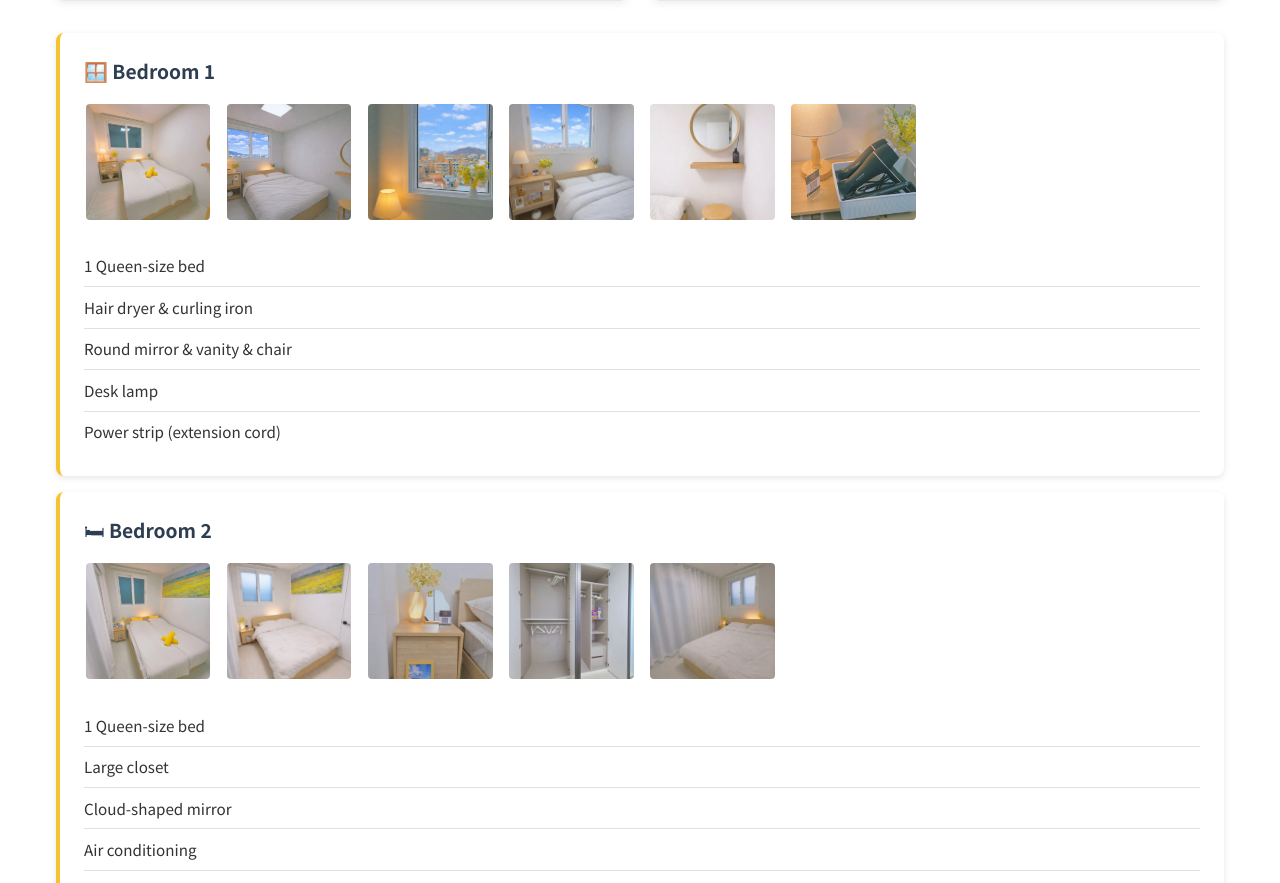
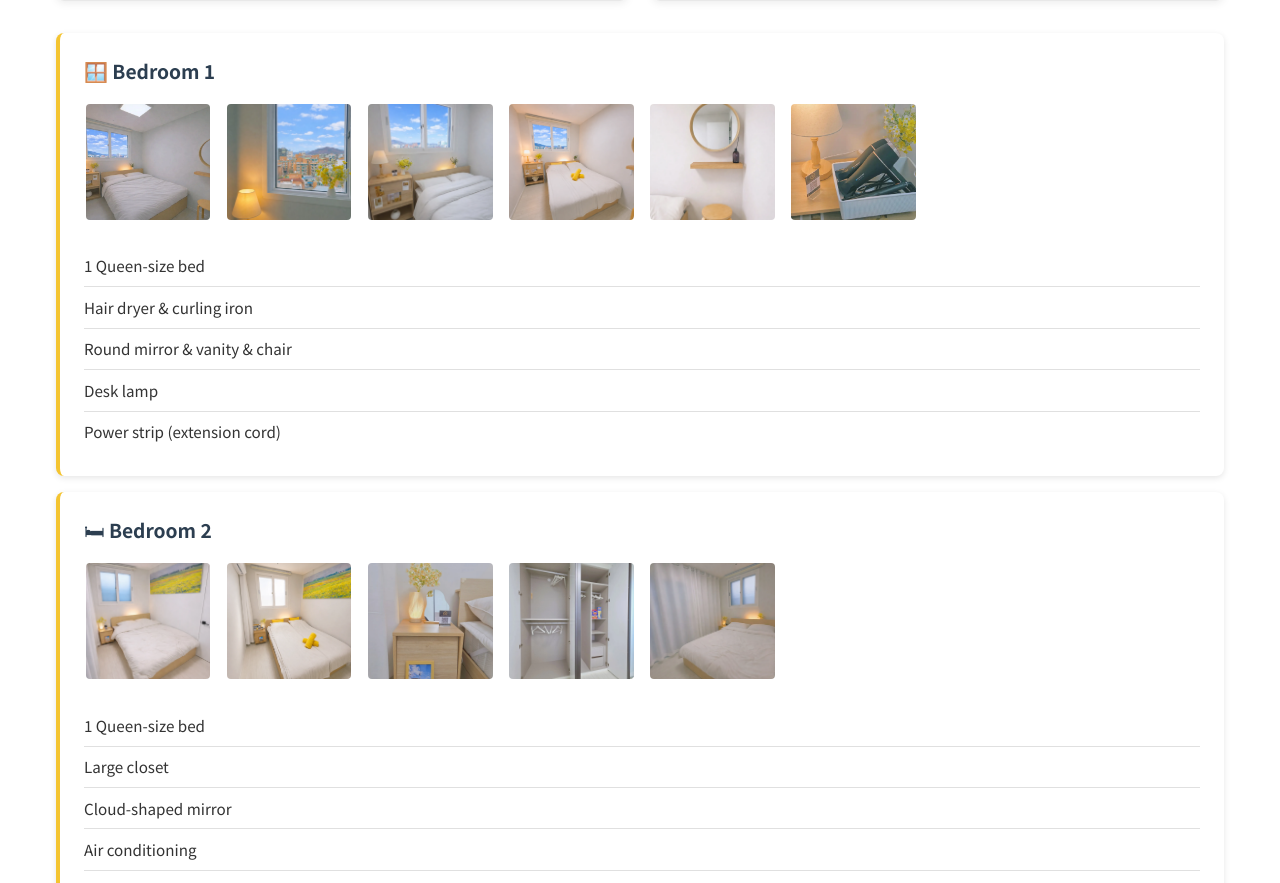
Before and after one commit to casagolden2026-afk/casa-golden, a React (Vite) app: page / in a window 1280 px wide. Shown: the part 2232-3115 px from the top of the page. Built offline with nearby package versions, Linux system fonts and the light colour scheme.

Commit message:
[feat] 여름 방 이미지 개선, 순서 변경

```diff
--- a/src/data/imageData.ts
+++ b/src/data/imageData.ts
@@ -10,16 +10,16 @@ export const heroImageData = [
 // 각 방별 이미지 데이터
 export const imageData = {
   room1: [
-    { src: 'image/room_1_00.webp', alt: 'room1-0' },
     { src: 'image/room_1_01.webp', alt: 'room1-1' },
     { src: 'image/room_1_02.webp', alt: 'room1-2' },
     { src: 'image/room_1_03.webp', alt: 'room1-3' },
+    { src: 'image/room_1_00.webp', alt: 'room1-0' },
     { src: 'image/room_1_04.webp', alt: 'room1-4' },
     { src: 'image/room_1_05.webp', alt: 'room1-4' },
   ],
   room2: [
+    { src: 'image/room_2_01.webp', alt: 'room2-1' },
     { src: 'image/room_2_00.webp', alt: 'room2-0' },
-    { src: 'image/room_2_01.webp', alt: 'room2-1' },
     { src: 'image/room_2_02.webp', alt: 'room2-2' },
     { src: 'image/room_2_03.webp', alt: 'room2-3' },
     { src: 'image/room_2_04.webp', alt: 'room2-4' },
```
Also changed, not shown: public/image/room_1_00.webp, public/image/room_2_00.webp.
